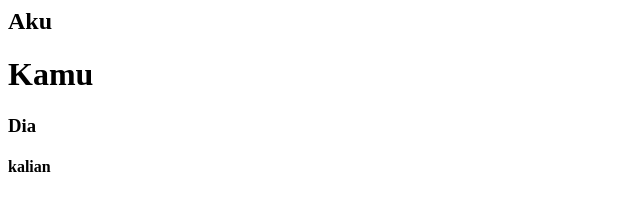
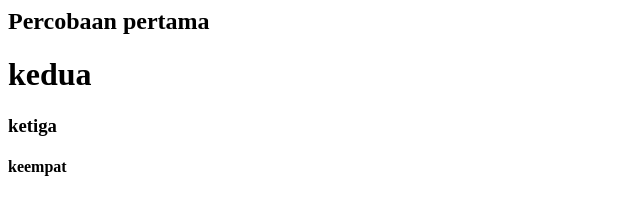
Before and after one commit to RaihanM15/tespush, a plain HTML site: page index.html in a window 1280 px wide. Shown: the whole page, without its empty margins (0-640 px from the left). Drawn offline with Linux system fonts and the light colour scheme.

Commit message:
tes push

```diff
--- a/index.html
+++ b/index.html
@@ -1,9 +1,9 @@
 <html>
     <head></head>
     <body>
-        <h2>Aku</h2>
-        <h1>Kamu</h1>
-        <h3>Dia</h3>
-        <h4>kalian</h4>
+        <h2>Percobaan pertama</h2>
+        <h1>kedua</h1>
+        <h3>ketiga</h3>
+        <h4>keempat</h4>
     </body>
 </html>
```
